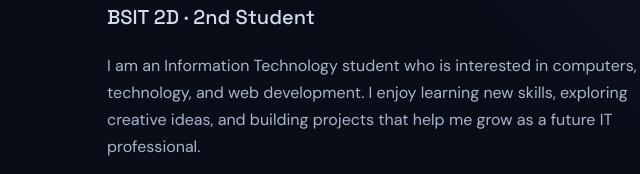
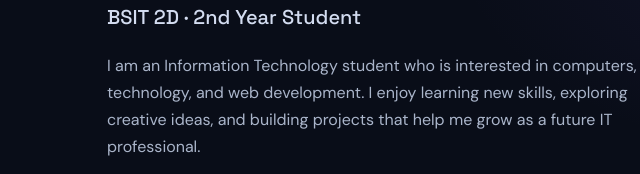
Before and after one commit to patriciovincen-hub/patricio-project-1, a plain HTML site: page index.html in a window 1280 px wide. Shown: the part 389-563 px from the top of the page, 21-661 px from the left. Drawn offline with Linux system fonts and the light colour scheme.

Commit message:
edit pic

```diff
--- a/index.html
+++ b/index.html
@@ -25,7 +25,7 @@
       <div class="hero-content">
         <p class="eyebrow">HELLO, WELCOME TO MY PORTFOLIO</p>
         <h1>I'm <span>Vincent Patricio</span></h1>
-        <h2>BSIT 2D · 2nd  Student</h2>
+        <h2>BSIT 2D · 2nd Year Student</h2>
         <p class="intro">I am an Information Technology student who is interested in computers, technology, and web development. I enjoy learning new skills, exploring creative ideas, and building projects that help me grow as a future IT professional.</p>
         <div class="hero-actions">
           <a class="btn primary" href="#projects">View My Work</a>
```
